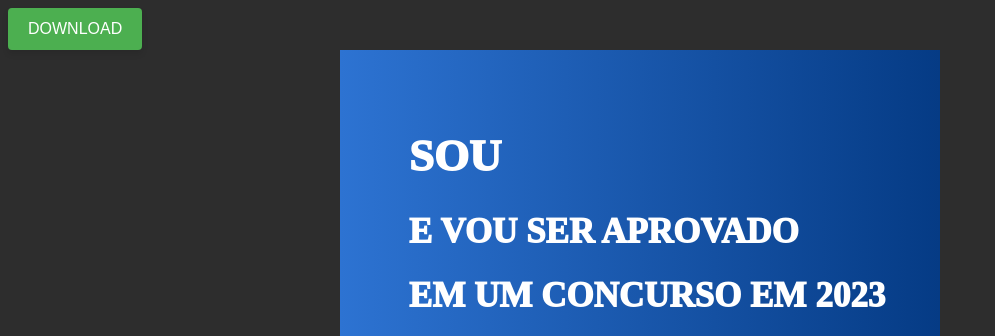
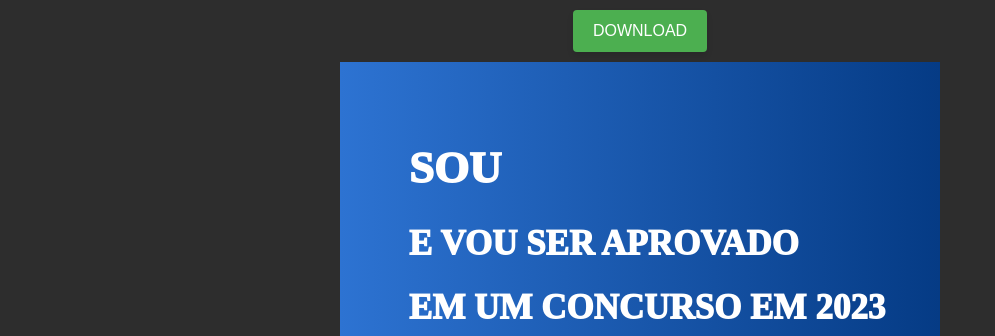
Before and after one commit to guilhermeduffes/GERADOR-ALFACON-TESTE, a plain HTML site: page final.html in a window 1280 px wide. Shown: the top 336 px of the page, without its empty margins (0-995 px from the left). Drawn offline with nearby package versions, Linux system fonts and the light colour scheme; files whose address does not match are found by name.

Commit message:
terceiro commit

```diff
--- a/final/final.css
+++ b/final.css
@@ -40,6 +40,12 @@ h1 {
     float: none;
 }
 
+#paiBotao{
+    display: flex;
+    justify-content: center;
+    margin: 10px;
+}
+
 #down-button{
     background-color: #4caf50;
     color: white;
--- a/final/index.html
+++ b/final.html
@@ -10,7 +10,10 @@
 </head>
 
 <body>
-    <button id="down-button" onclick="salvarImagem()">DOWNLOAD</button>
+    <div id="paiBotao">
+        <button id="down-button" onclick="salvarImagem()">DOWNLOAD</button>
+
+    </div>
 
     <div class="paiTodos">
         <div id="filho1Back">
--- a/form/form.js
+++ b/form.js
@@ -1,3 +1,5 @@
+var dicas = alert("Dicas: Coloque sempre seu primeiro nome;    Não importa caixa alta/baixa; Defina o seu sexo e envie!");
+
 document.querySelector("form").addEventListener("submit", function (event) {
     event.preventDefault();
 
```
Also changed, not shown: start.html (renamed from start/index.html, +1 -1 lines), final.js (renamed from final/final.js), form.css (renamed from form/form.css), form.html (renamed from form/index.html), start.css (renamed from start/start.css).
